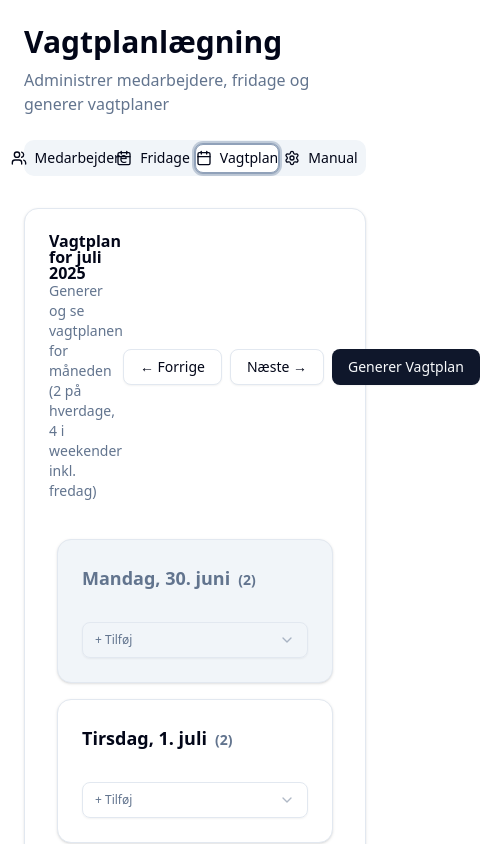
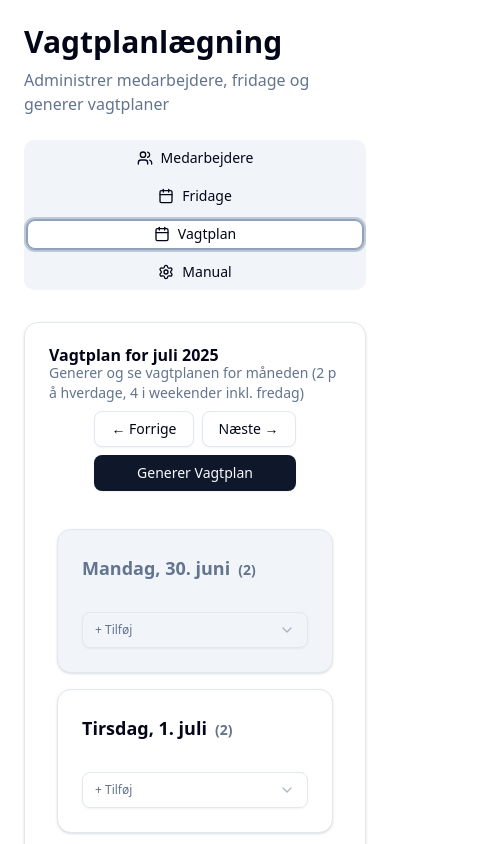
Before and after one commit to rosessix/dutyschedulesystem, a React (Vite) app: page / in a window 390 px wide. Both pictures are taken after a click on the tab "Vagtplan". Shown: the top 844 px of the page, 480 px wide, since content can reach past the window. Built offline with nearby package versions, Linux system fonts and the light colour scheme.

Commit message:
fix: Made whole app mobile friendly

```diff
--- a/src/App.jsx
+++ b/src/App.jsx
@@ -302,7 +302,7 @@ export default function ShiftScheduler() {
       </div>
 
       <Tabs defaultValue="employees" className="space-y-6">
-        <TabsList className="grid w-full grid-cols-4">
+        <TabsList className="grid w-full h-full grid-cols-1 md:grid-cols-4 gap-2">
           <TabsTrigger value="employees" className="flex items-center gap-2">
             <Users className="w-4 h-4" />
             Medarbejdere
@@ -336,8 +336,8 @@ export default function ShiftScheduler() {
                     onChange={(e) => setNewEmployeeName(e.target.value)}
                     onKeyDown={(e) => e.key === "Enter" && addEmployee()}
                   />
-                  <Button onClick={addEmployee}>
-                    <Plus className="w-4 h-4 mr-2" />
+                  <Button onClick={addEmployee} className="text-center">
+                    <Plus className="w-4 h-4 mr-2 text-center" />
                     Tilføj
                   </Button>
                 </div>
@@ -358,7 +358,7 @@ export default function ShiftScheduler() {
                   <CardContent className="space-y-4">
                     <div>
                       <Label className="text-sm font-medium">Foretrukne dage</Label>
-                      <div className="grid grid-cols-7 gap-2 mt-2">
+                      <div className="flex flex-wrap gap-x-4 gap-y-2 mt-2">
                         {weekDays.map((day, index) => (
                           <div key={day} className="flex items-center space-x-2">
                             <Switch
@@ -490,20 +490,22 @@ export default function ShiftScheduler() {
           <div className="space-y-6">
             <Card>
               <CardHeader>
-                <div className="flex justify-between items-center">
+                <div className="w-full max-w-full flex flex-col md:flex-row break-all justify-between items-center">
                   <div>
                     <CardTitle>Vagtplan for {format(currentMonth, "MMMM yyyy", { locale: da })}</CardTitle>
                     <CardDescription>
                       Generer og se vagtplanen for måneden (2 på hverdage, 4 i weekender inkl. fredag)
                     </CardDescription>
                   </div>
-                  <div className="flex gap-2">
+                  <div className="flex flex-col md:flex-row gap-2 mt-2 md:mt-0">
+                    <div className="flex flex-row gap-2">
                       <Button variant="outline" onClick={() => setCurrentMonth(subMonths(currentMonth, 1))}>
                         ← Forrige
                       </Button>
                       <Button variant="outline" onClick={() => setCurrentMonth(addMonths(currentMonth, 1))}>
                         Næste →
                       </Button>
+                    </div>
                     <Button onClick={generateShifts}>Generer Vagtplan</Button>
                   </div>
                 </div>
```
Lines whose indentation alone changed are shown as unchanged.
